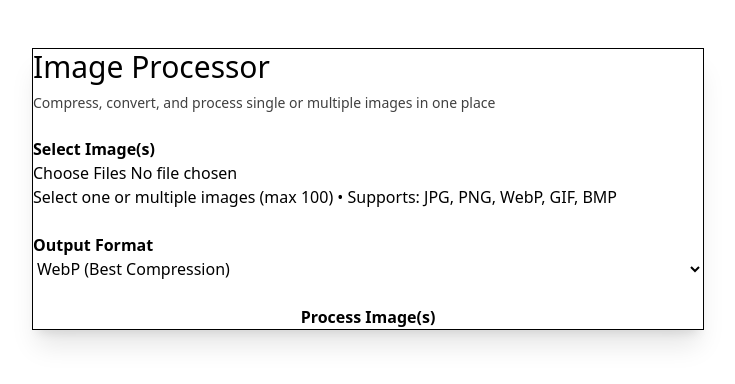
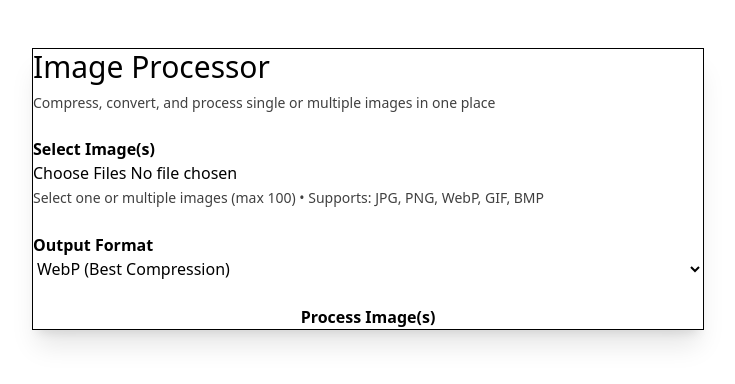
Before and after one commit to jabir-git/ImageCompress, a FastAPI app: page / in a window 1280 px wide. Shown: the part 141-525 px from the top of the page, without its empty margins (272-1007 px from the left). Run offline with FastAPI, Linux system fonts and the light colour scheme; some libraries are stand-ins or nearby versions.

Commit message:
fix: improve accessibility of file input label in image processor

```diff
--- a/templates/components/compress-convert-card.html
+++ b/templates/components/compress-convert-card.html
@@ -19,8 +19,8 @@
                     <input type="file" id="imageFiles" accept="image/*" multiple
                         class="file-input file-input-bordered w-full file-input-md" required>
                     <div class="label">
-                        <span class="label-text-alt">Select one or multiple images (max 100) • Supports: JPG, PNG, WebP,
-                            GIF, BMP</span>
+                        <span class="text-base-content opacity-75 text-sm break-words whitespace-normal">Select one or
+                            multiple images (max 100) • Supports: JPG, PNG, WebP, GIF, BMP</span>
                     </div>
                 </label>
             </div>
```
